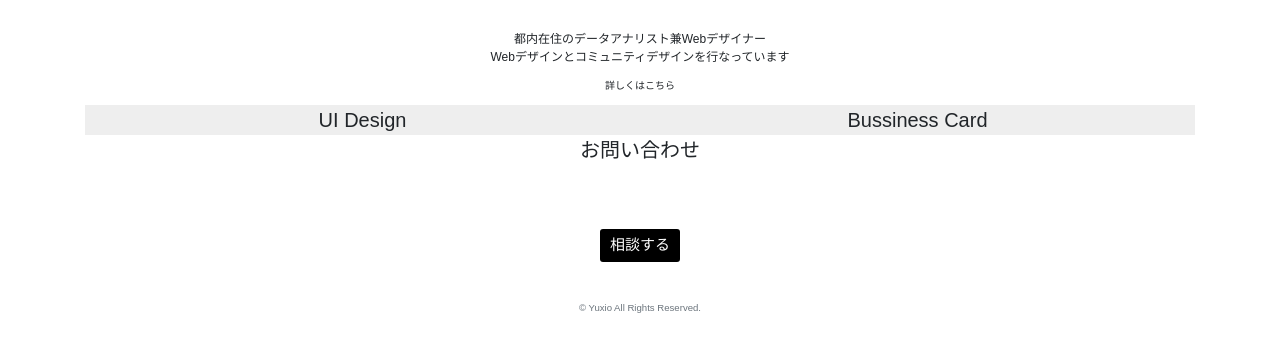
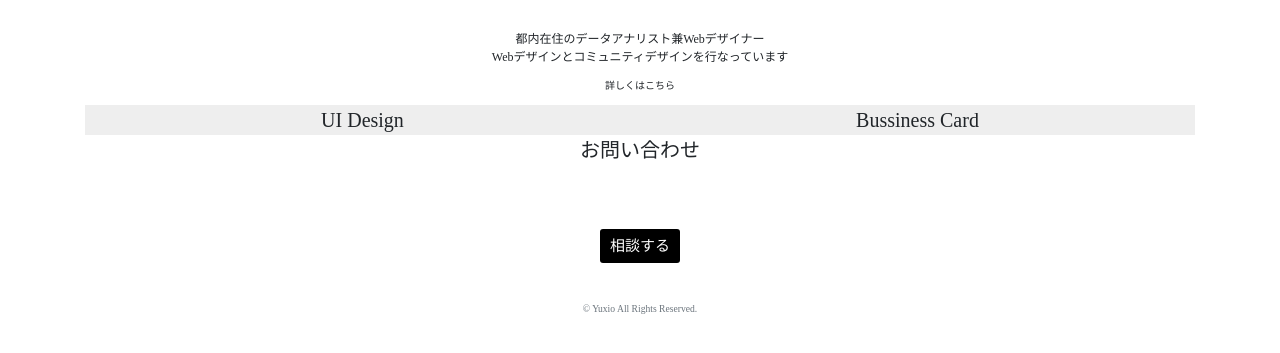
Before and after one commit to YuxioArts/Yuxio_WebSitePage, a plain HTML site: page index.html in a window 1280 px wide. Shown: the part 235-588 px from the top of the page. Drawn offline with nearby package versions, Linux system fonts and the light colour scheme; a web font is replaced by a local one.

Commit message:
フォント変更

```diff
--- a/css/top.css
+++ b/css/top.css
@@ -84,7 +84,9 @@ html {
 }
 
 body {
-    font-family: "Hiragino Kaku Gothic ProN", "游ゴシック", YuGothic, Meiryo, sans-serif;
+    font-family: "Hiragino Sans";
+    src: local(HiraginoSans-W0);
+    font-weight: 100;
 }
 
 .message {
```
